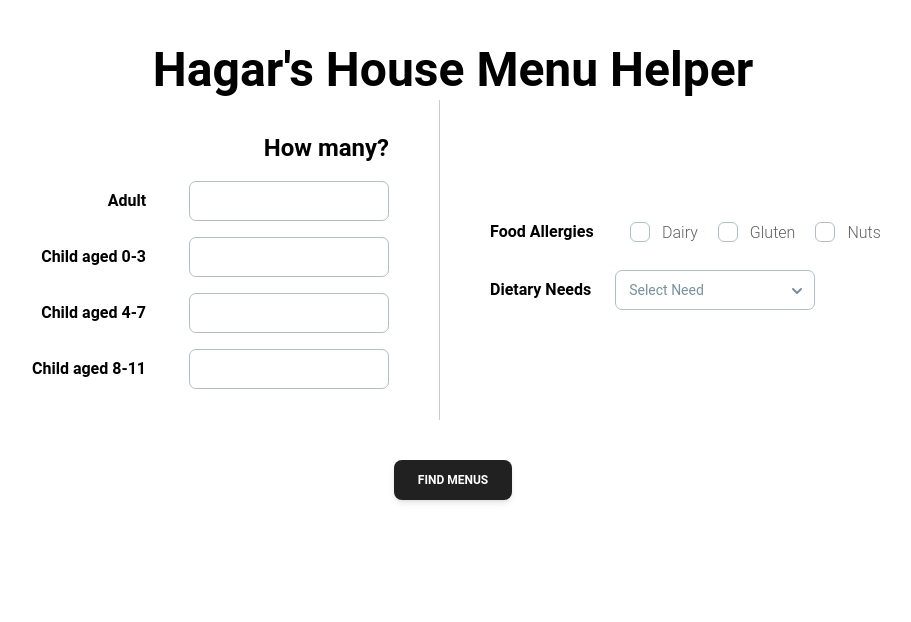
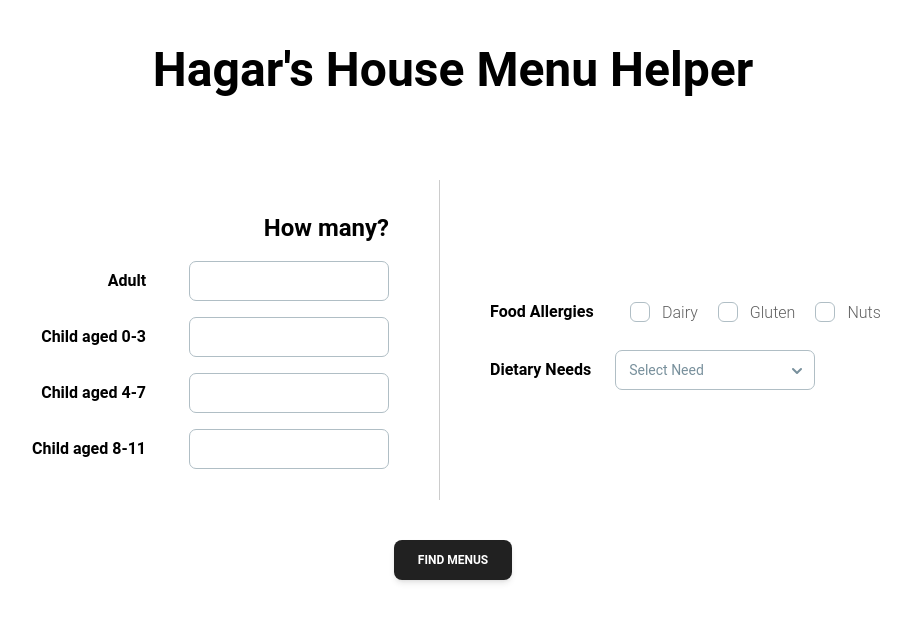
Before and after one commit to caowens/HagarsHouseMenuHelper, a React (Vite) app: page / in a window 1280 px wide. Shown: the top 622 px of the page, without its empty margins (187-1098 px from the left). Built offline with nearby package versions, Linux system fonts and the light colour scheme.

Commit message:
Add extra spacing for the content to be more centered

```diff
--- a/src/pages/Landing.jsx
+++ b/src/pages/Landing.jsx
@@ -14,7 +14,7 @@
   const [value, setValue] = useState("none");
 
   return (
-    <div className="flex flex-col justify-center items-center gap-10">
+    <div className="flex flex-col justify-center items-center gap-10 my-20">
       <div className="flex w-full flex-col lg:flex-row">
         <div className="h-full w-full flex-grow place-items-center mr-10">
           <div className="h-80 flex flex-col justify-center items-end gap-4">
```
